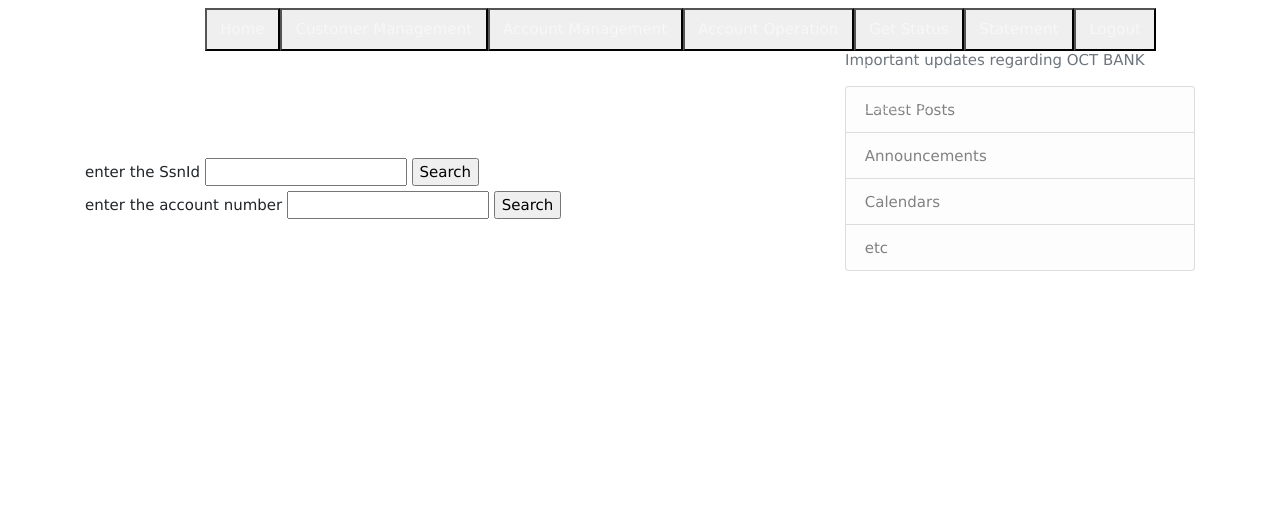
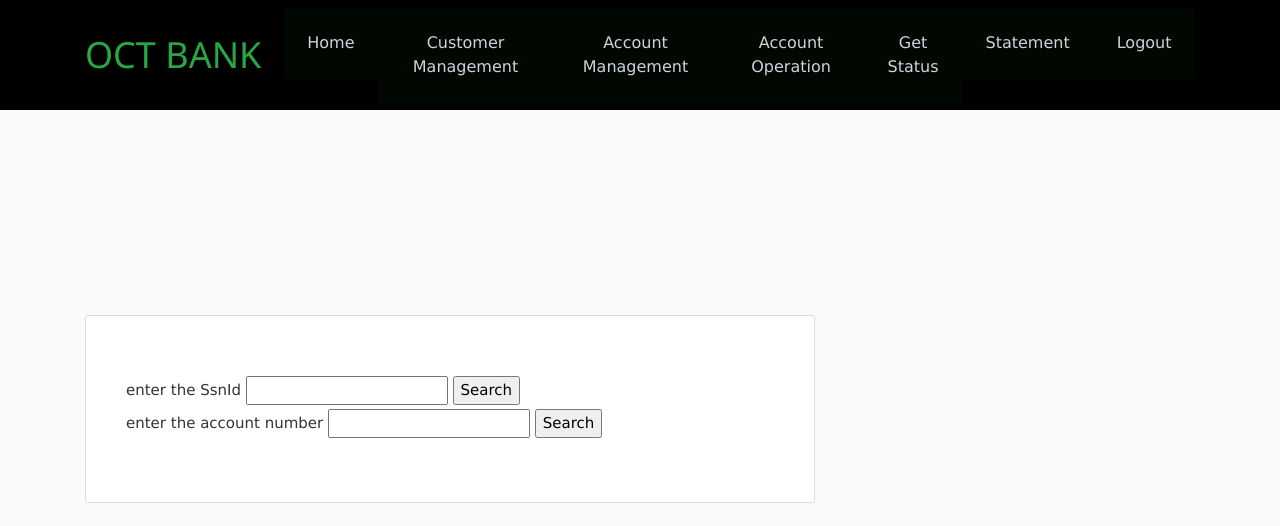
Before and after one commit to shubham103/flask_case_study, a Flask app: page /search_account in a window 1280 px wide. Shown: the top 526 px of the page. Run offline with Flask 2, Linux system fonts and the light colour scheme; the visitor is signed in with stand-in values (Sample User, id 1); some libraries are stand-ins or nearby versions.

Commit message:
Update layout.html

```diff
--- a/templates/layout.html
+++ b/templates/layout.html
@@ -8,7 +8,7 @@
     <!-- Bootstrap CSS -->
     <link rel="stylesheet" href="https://maxcdn.bootstrapcdn.com/bootstrap/4.0.0/css/bootstrap.min.css" integrity="sha384-Gn5384xqQ1aoWXA+058RXPxPg6fy4IWvTNh0E263XmFcJlSAwiGgFAW/dAiS6JXm" crossorigin="anonymous">
 
-    <link rel="stylesheet" type="text/css" href="{{ url_for('static', filename='main.css') }}">
+    <link rel="stylesheet" type="text/css" href="{{ url_for('static', filename='css/main.css') }}">
 
     {% if title %}
         <title>OCT Bank{{ title }}</title>
@@ -21,9 +21,9 @@
 </head>
 <body >
     <header class="site-header">
-      <nav class="navbar navbar-expand-md navbar-dark bg-steel fixed-top">
+      <nav class="navbar navbar-expand-md navbar-light bg-steel fixed-top">
         <div class="container">
-          <a class="navbar-brand mr-4" href="/">OCT BANK</a>
+          <a class="navbar-brand mr-4" href="/"><h1 class="text-success">OCT BANK</h1></a>
           <button class="navbar-toggler" type="button" data-toggle="collapse" data-target="#navbarToggle" aria-controls="navbarToggle" aria-expanded="false" aria-label="Toggle navigation">
             <span class="navbar-toggler-icon"></span>
           </button>
@@ -102,6 +102,7 @@
         </div>
       </nav>
     </header>
+    <br/><br/><br/><br/><br/><br/><br/>
     <main role="main" class="container">
       <div class="row">
         <div class="col-md-8">
@@ -116,19 +117,7 @@
           {% endwith %}
           {% block content %}{% endblock %}
         </div>
-        <div class="col-md-4">
-          <div class="content-section">
-            <h3>NOTIFICATION</h3>
-            <p class='text-muted'>Important updates regarding OCT BANK
-              <ul class="list-group">
-                <li class="list-group-item list-group-item-light">Latest Posts</li>
-                <li class="list-group-item list-group-item-light">Announcements</li>
-                <li class="list-group-item list-group-item-light">Calendars</li>
-                <li class="list-group-item list-group-item-light">etc</li>
-              </ul>
-            </p>
-          </div>
-        </div>
+
       </div>
     </main>
 
```
